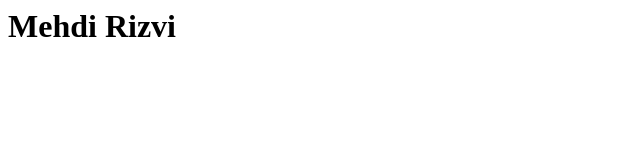
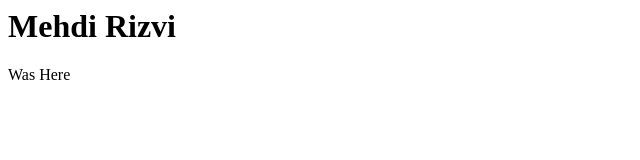
Before and after one commit to LemonRiz/First-git-repo, a plain HTML site: page index.html in a window 1280 px wide. Shown: the full height of the page, 0-640 px from the left. Drawn offline with Linux system fonts and the light colour scheme.

Commit message:
added subheading

```diff
--- a/index.html
+++ b/index.html
@@ -1 +1,2 @@
 <h1>Mehdi Rizvi</h1>
+<p>Was Here</p>
```
